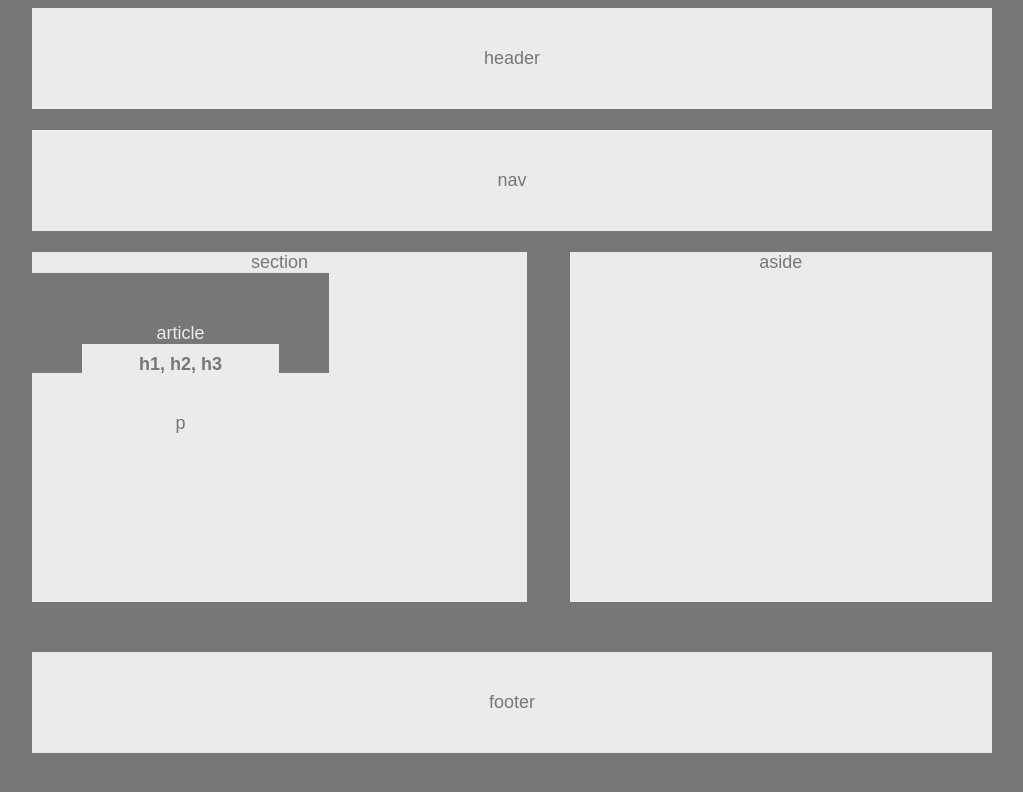
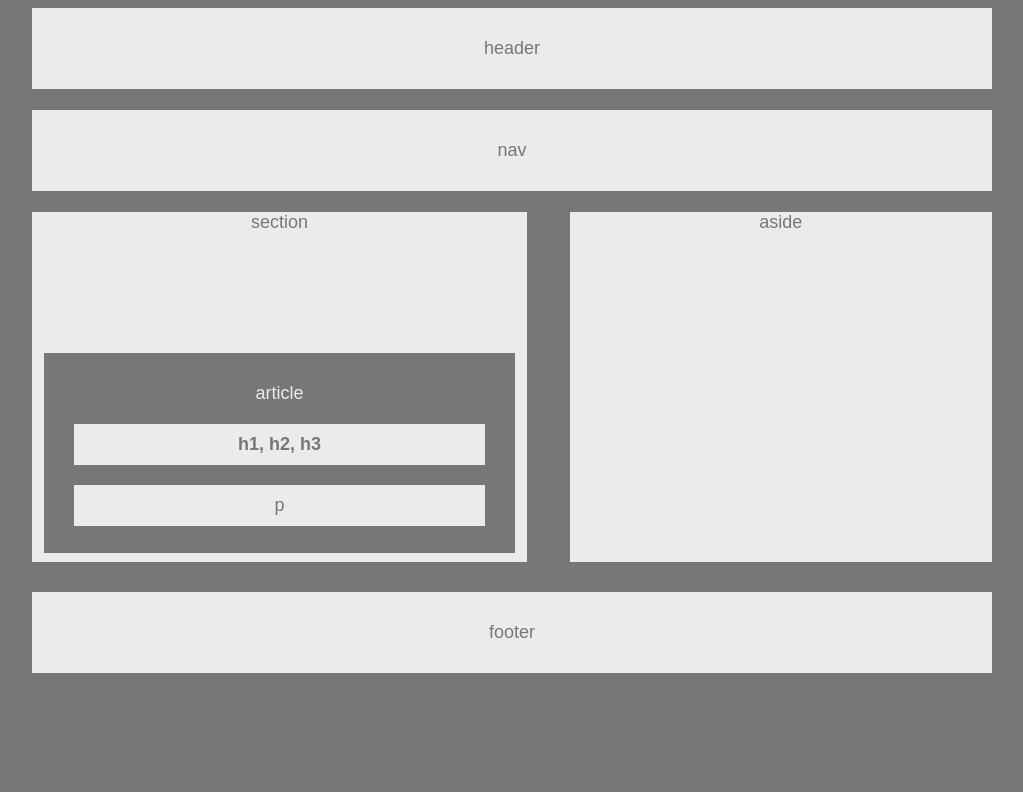
Before and after one commit to marinadelkovamoro/HW-Wireframe, a plain HTML site: page index.html in a window 1280 px wide. Shown: the whole page, without its empty margins (128-1151 px from the left). Drawn offline with Linux system fonts and the light colour scheme.

Commit message:
finished homework assignment

```diff
--- a/style.css
+++ b/style.css
@@ -15,24 +15,27 @@ body {
 
 #header, #nav, #section, #aside, #footer {
     background: #ebebeb;
-    }
+}
 
 #header, #nav, #footer {
-    padding: 40px;
+    padding: 30px;
 }
 
 #article {
     color: #ebebeb;
     background: #777;
-    padding: 50px;
-    height: 50px;
-    width: 60%;
+    padding: 30px;
+    height: 200px;
+    width: 95%;
+    display: inline-block;
+    margin-top: 120px;
 }
 
 #h1, #p {
     color: #777;
     background: #ebebeb;
     padding: 10px;
+    margin-top: 20px;
 }
 
 #h1 {
@@ -56,7 +59,7 @@ body {
 }
 
 #footer {
-    margin-top:50px;
+    margin-top:30px;
 }
 
 /* USE: float, padding, margin, display, overflow, clear, text-align  */
```
